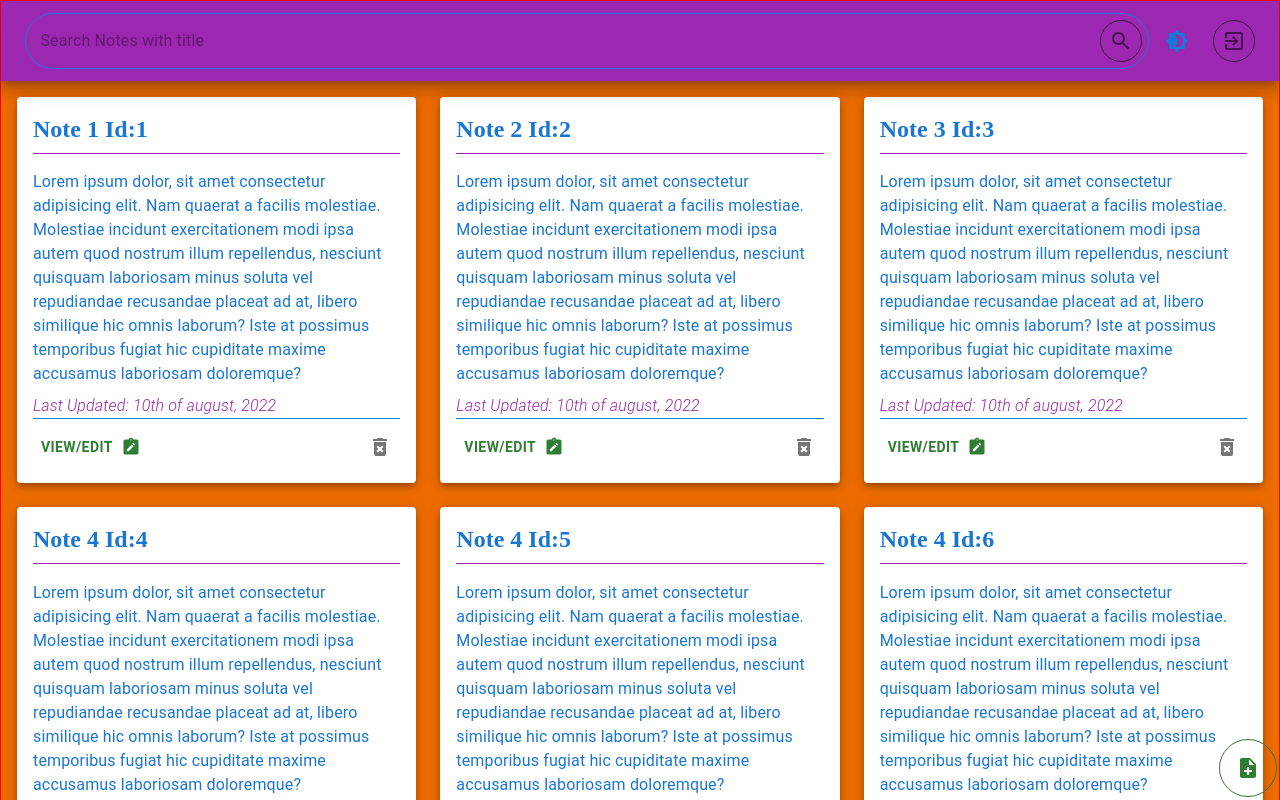
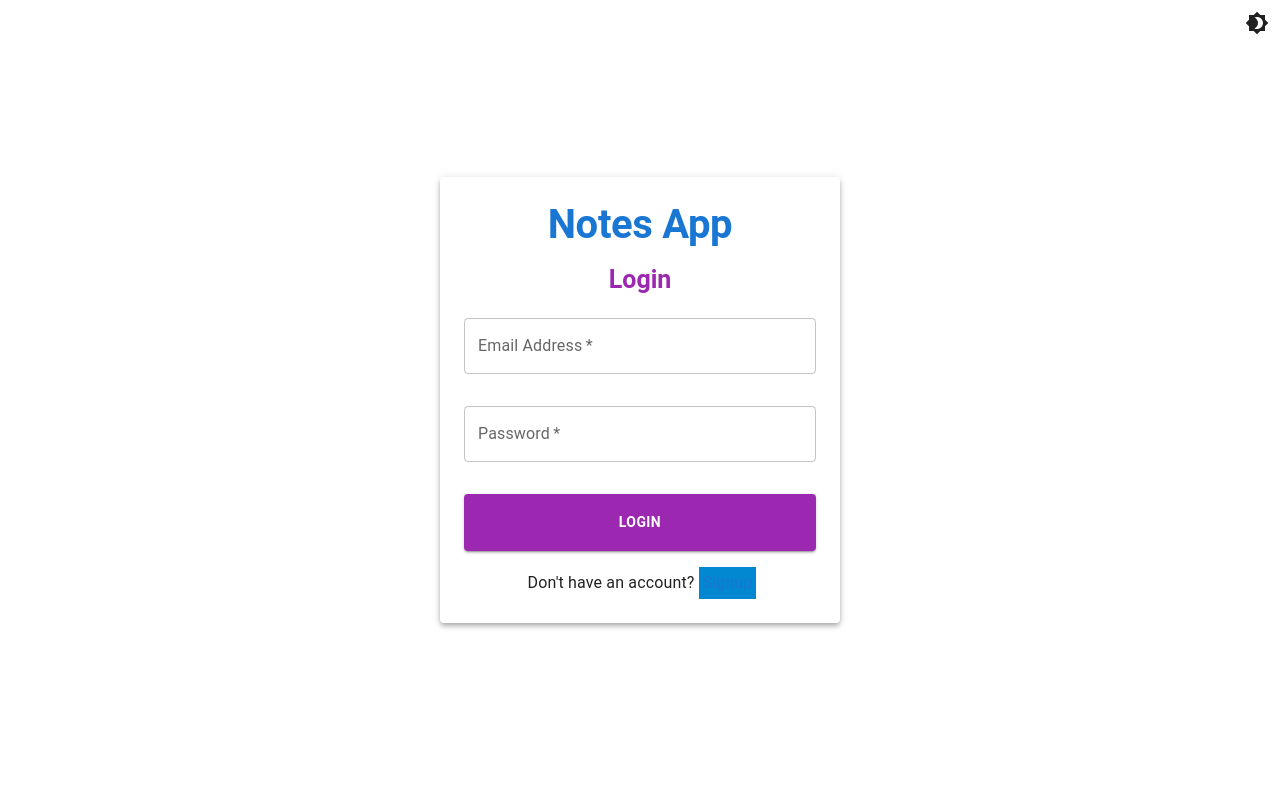
Before and after one commit to Folareen/sleek-notes, a React (Create React App) app: page / in a window 1280 px wide. Shown: the top 800 px of the page. Built offline with nearby package versions, Linux system fonts and the light colour scheme.

Commit message:
added colormodebutton

```diff
--- a/src/App.js
+++ b/src/App.js
@@ -7,6 +7,8 @@ import { createTheme, CssBaseline } from "@mui/material";
 import NotesPreview from "./pages/NotesPreview";
 import NotesFullView from "./pages/NotesFullView";
 import { ColorModeContext } from "./context/ColorModeContext";
+import ColorModeButton from "./components/ColorModeButton";
+import { Box } from "@mui/material";
 
 export default function App() {
   const { mode } = useContext(ColorModeContext);
@@ -21,11 +23,24 @@ export default function App() {
     <ThemeProvider theme={theme}>
       <CssBaseline />
       <Router>
-        {false ? (
-          <Routes>
-            <Route path="/" element={<Login />} />
-            <Route path="/signup" element={<Signup />} />
-          </Routes>
+        {true ? (
+          <>
+            <Box
+              sx={{
+                width: "max-content",
+                p: 0,
+                position: "fixed",
+                right: 3,
+                top: 3,
+              }}
+            >
+              <ColorModeButton />
+            </Box>
+            <Routes>
+              <Route path="/" element={<Login />} />
+              <Route path="/signup" element={<Signup />} />
+            </Routes>
+          </>
         ) : (
           <Routes>
             <Route path="/" element={<NotesPreview />} />
```
